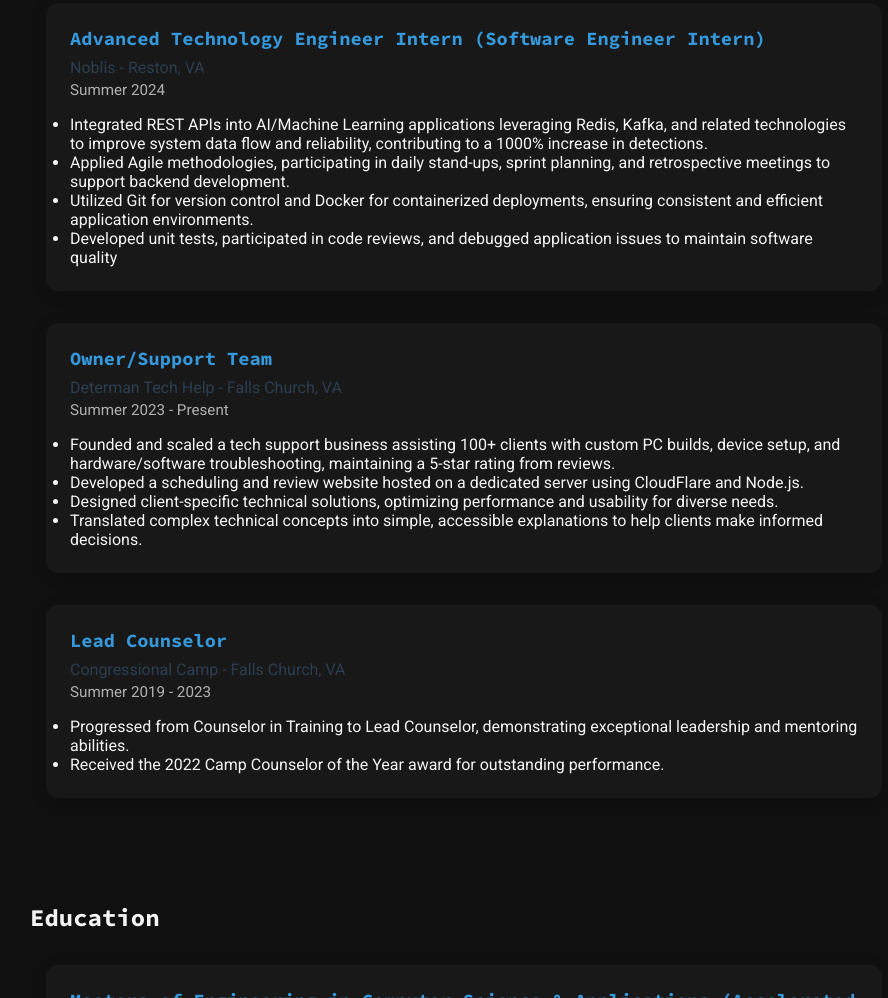
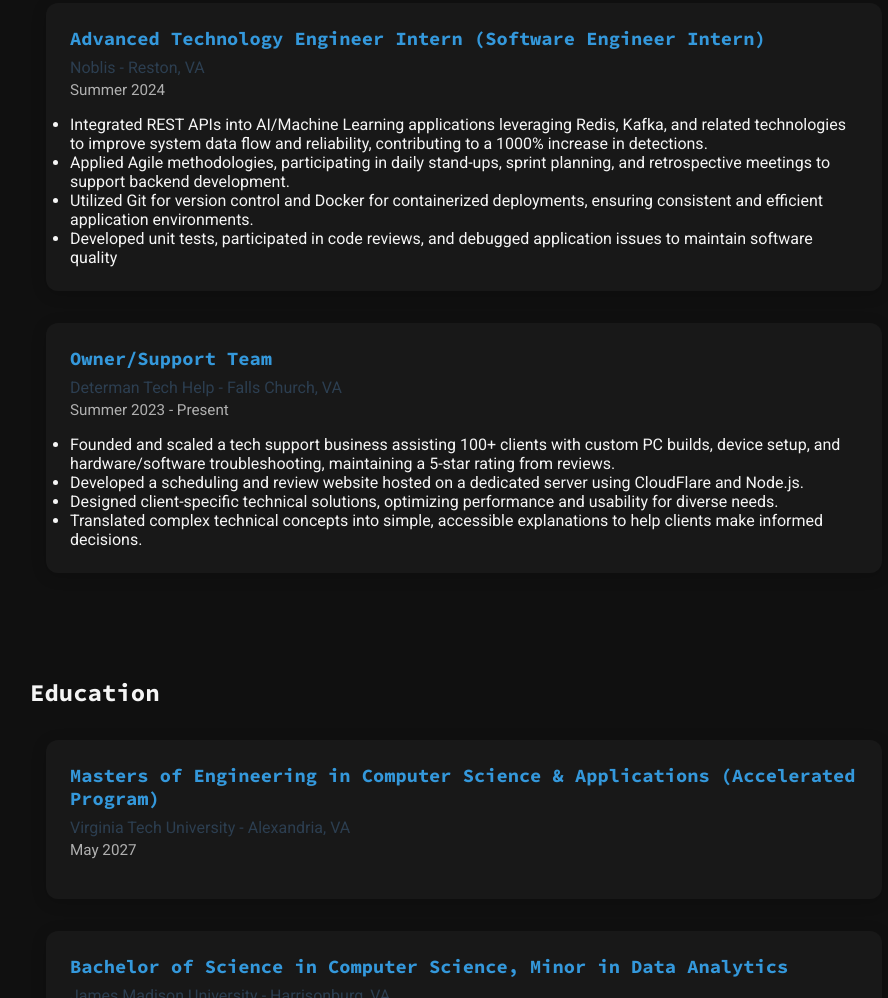
Before and after one commit to tacoz234/Portfolio, a plain HTML site: page index.html in a window 1280 px wide. Shown: the part 1209-2207 px from the top of the page, without its empty margins (176-1064 px from the left). Drawn offline with nearby package versions, Linux system fonts and the light colour scheme.

Commit message:
refactor(index.html): remove outdated work experience entry

```diff
--- a/index.html
+++ b/index.html
@@ -229,17 +229,6 @@
                     </div>
                 </div>
 
-                <div class="experience-entry">
-                    <div class="experience-content">
-                        <h3>Lead Counselor</h3>
-                        <p class="company-name">Congressional Camp - Falls Church, VA</p>
-                        <p class="date">Summer 2019 - 2023</p>
-                        <ul>
-                            <li>Progressed from Counselor in Training to Lead Counselor, demonstrating exceptional leadership and mentoring abilities.</li>
-                            <li>Received the 2022 Camp Counselor of the Year award for outstanding performance.</li>
-                        </ul>
-                    </div>
-                </div>
             </div>
         </div>
     </section>
```
